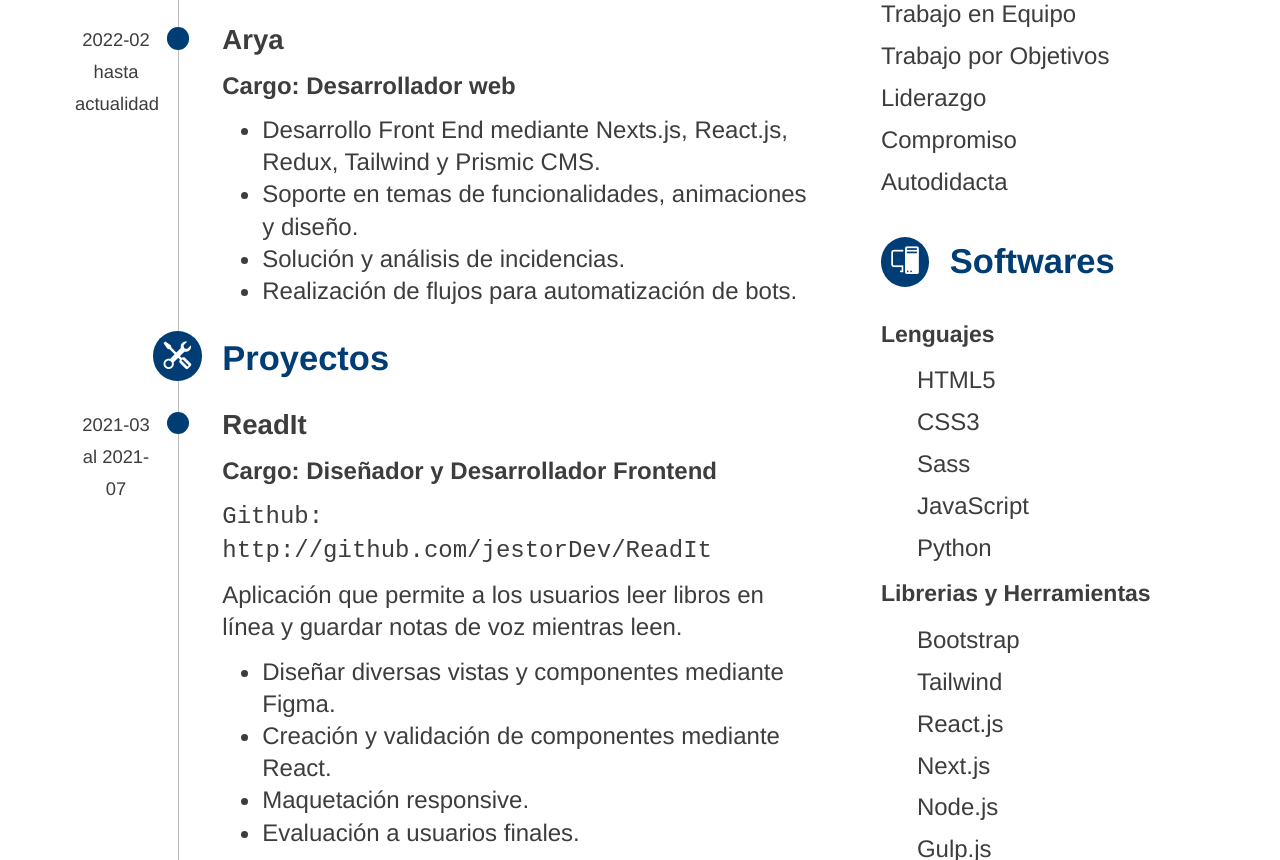
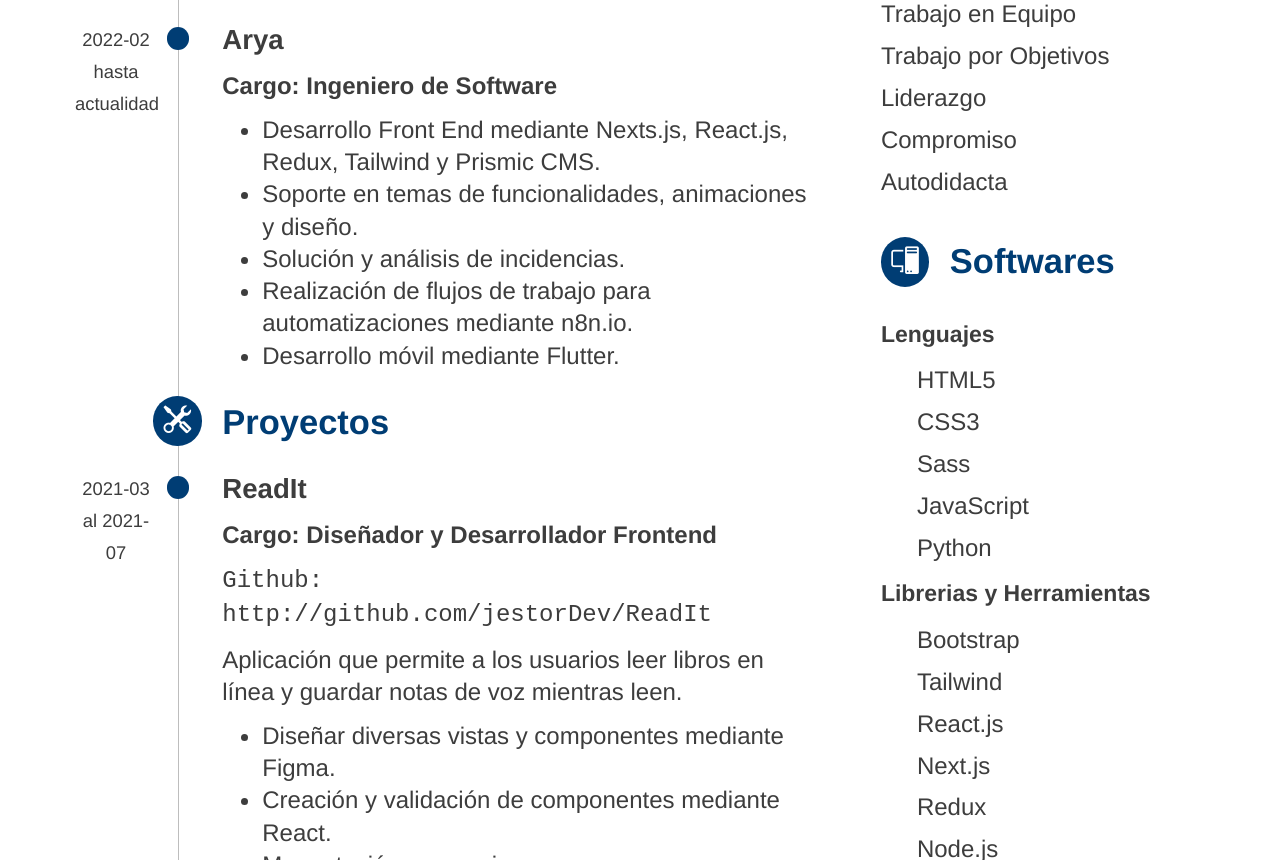
Before and after one commit to Sdann26/CV, a plain HTML site: page index.html in a window 1280 px wide. Shown: the part 648-1508 px from the top of the page. Drawn offline with nearby package versions, Linux system fonts and the light colour scheme.

Commit message:
feat: update info

```diff
--- a/index.html
+++ b/index.html
@@ -20,12 +20,13 @@
             <!--  -->
             <h2><span><i class="bi bi bi-briefcase-fill"></i></i></span>Experiencia Laboral</h2>
             <h3><span>2022-02 hasta actualidad</span><span></span>Arya</h3>
-            <h4>Cargo: Desarrollador web</h4>
+            <h4>Cargo: Ingeniero de Software</h4>
             <ul>
                 <li>Desarrollo Front End mediante Nexts.js, React.js, Redux, Tailwind y Prismic CMS.</li>
                 <li>Soporte en temas de funcionalidades, animaciones y diseño.</li>
                 <li>Solución y análisis de incidencias.</li>
-                <li>Realización de flujos para automatización de bots.</li>
+                <li>Realización de flujos de trabajo para automatizaciones mediante n8n.io.</li>
+                <li>Desarrollo móvil mediante Flutter.</li>
             </ul>
             <!--  -->
             <h2><span><i class="bi bi-tools"></i></i></span>Proyectos</h2>
@@ -86,6 +87,7 @@
             <li>Tailwind</li>
             <li>React.js</li>
             <li>Next.js</li>
+            <li>Redux</li>
             <li>Node.js</li>
             <li>Gulp.js</li>
             <li>UML Star</li>
@@ -98,12 +100,6 @@
             <li>Windows</li>
             <li>Linux</li>
         </ul>
-        <!--  -->
-        <h2><span><i class="bi bi-translate"></i></span>Idiomas</h2>
-        <ul>
-            <li>Español (Nativo)</li>
-            <li>Inglés (Básico)</li>
-        </ul>
     </aside>
 </body>
 </html>
```
Also changed, not shown: page2.html (+7 -0 lines).
